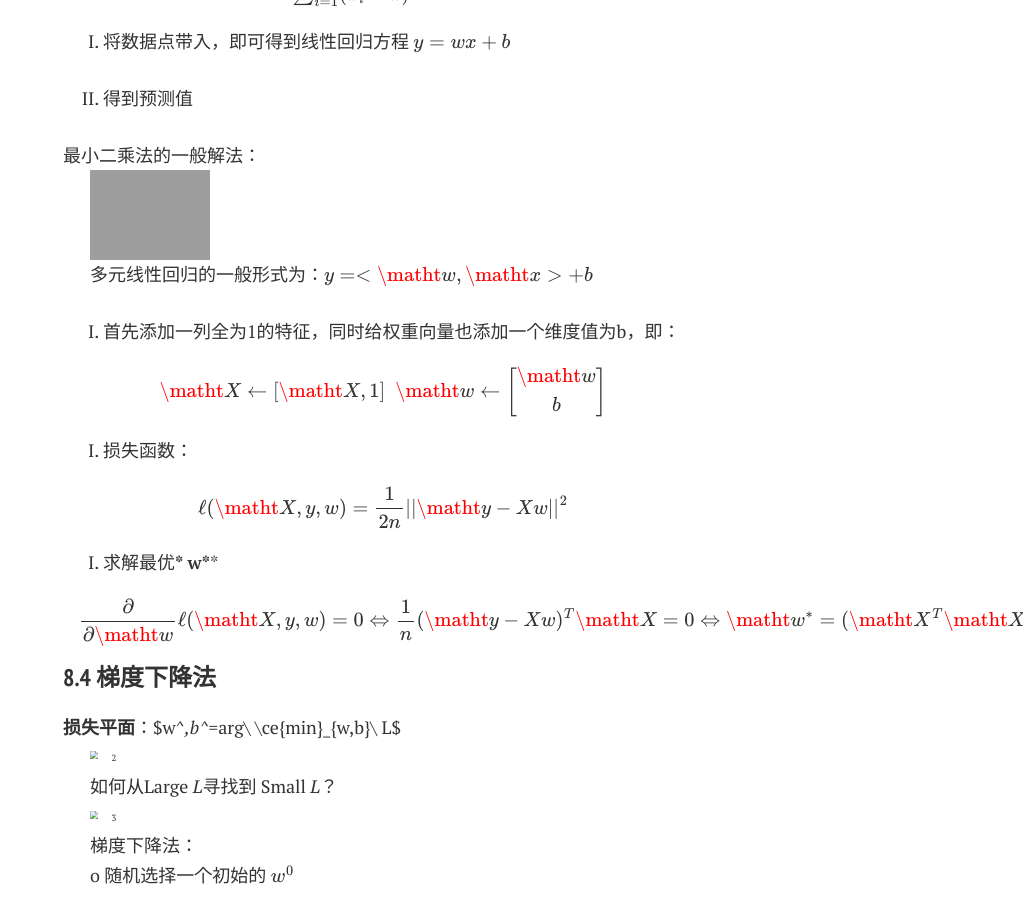
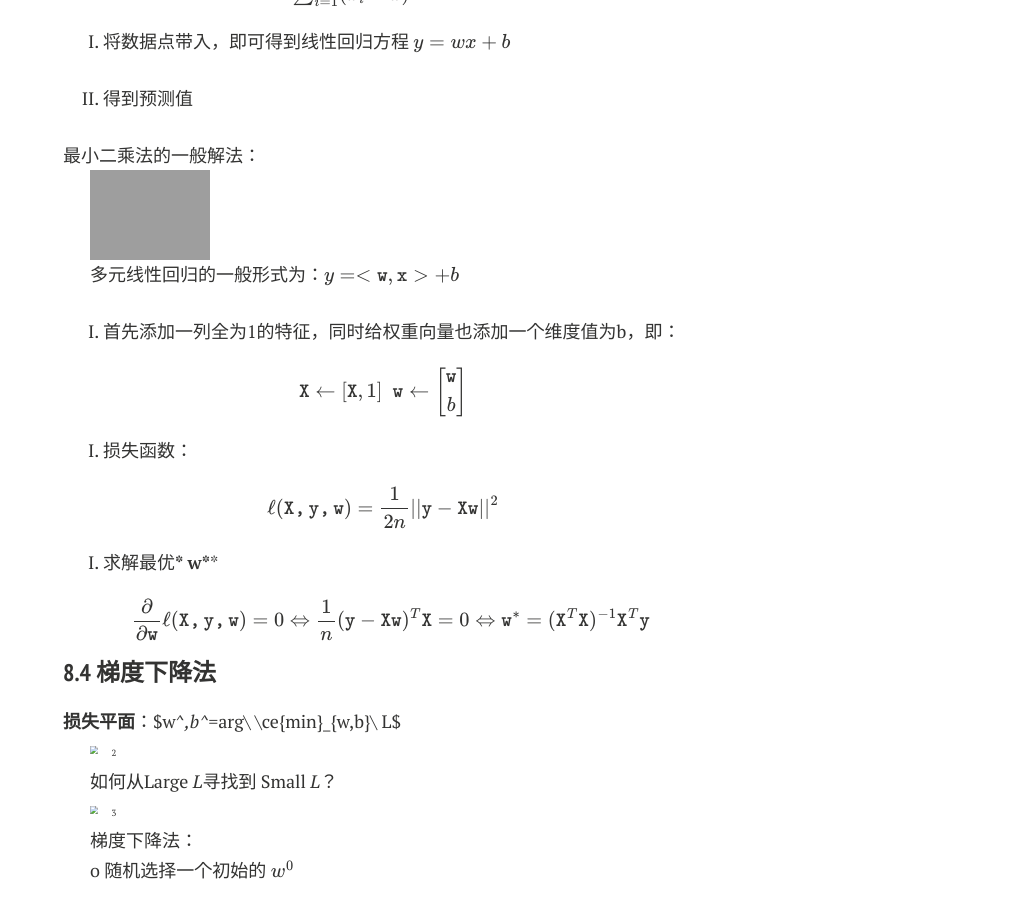
Before and after one commit to Qilu-Yuan/Qilu-Yuan.github.io, a Jekyll site: the page built from blogs/ML/LinearRegression.md, in a window 1280 px wide and 900 px high, scrolled down 2765 px. Shown: the whole window, without its empty margins (257-1280 px from the left). Built offline with Jekyll 4.4.1, drawn with Linux system fonts in a browser that asks for light colours; nearby versions of some CDN libraries; formulas are drawn with MathJax 3; comment, search, counter and statistics services are not loaded; a style sheet for code colours, icons or effects is not loaded; some of the changed text lies outside the part shown.

Commit message:
Update LinearRegression.md

```diff
--- a/blogs/ML/LinearRegression.md
+++ b/blogs/ML/LinearRegression.md
@@ -69,7 +69,7 @@ one-hot编码<br>
 2. 线性模型有一个**n维权重**和一个**标量偏差**<br>
 
 $$
-\matht{w} = [w_1,w_2,...,w_n]^T , b
+\mathtt{w} = [w_1,w_2,...,w_n]^T , b
 $$
 
 3. 输出是输入的**加权和**<br>
@@ -131,28 +131,28 @@ $$
 
 <img src="https://qilu-yuan.github.io/figure/LinearRegression/1.png" alt="1" style="zoom: 30%;" />
 
-多元线性回归的一般形式为：$y=<\matht{w},\matht{x}>+b$<br>
+多元线性回归的一般形式为：$y=<\mathtt{w},\mathtt{x}>+b$<br>
 
 1. 首先添加一列全为1的特征，同时给权重向量也添加一个维度值为b，即：<br>
 
 $$
-\matht{X} \gets [\matht{X},1] \ \ \matht{w} \gets \begin{bmatrix}
-\matht{w}\\ b
+\mathtt{X} \gets [\mathtt{X},1] \ \ \mathtt{w} \gets \begin{bmatrix}
+\mathtt{w}\\ b
 \end{bmatrix}
 $$
 
 2. 损失函数：<br>
 
 $$
-\ell (\matht{X,y,w}) = \frac{1}{2n} || \matht{y-Xw}||^2
+\ell (\mathtt{X,y,w}) = \frac{1}{2n} || \mathtt{y-Xw}||^2
 $$
 
 3. 求解最优*** w\****
 
 $$
-\ \ \ \frac{\partial}{\partial \matht{w}} \ell (\matht{X,y,w}) = 0
-\\\Leftrightarrow \frac{1}{n}(\matht{y-Xw})^T\matht{X} = 0
-\\\Leftrightarrow  \matht{w^*} = (\matht{X}^T \matht{X})^{-1}\matht{X}^T \matht{y}
+\ \ \ \frac{\partial}{\partial \mathtt{w}} \ell (\mathtt{X,y,w}) = 0
+\\\Leftrightarrow \frac{1}{n}(\mathtt{y-Xw})^T\mathtt{X} = 0
+\\\Leftrightarrow  \mathtt{w^*} = (\mathtt{X}^T \mathtt{X})^{-1}\mathtt{X}^T \mathtt{y}
 $$
 
 
```
